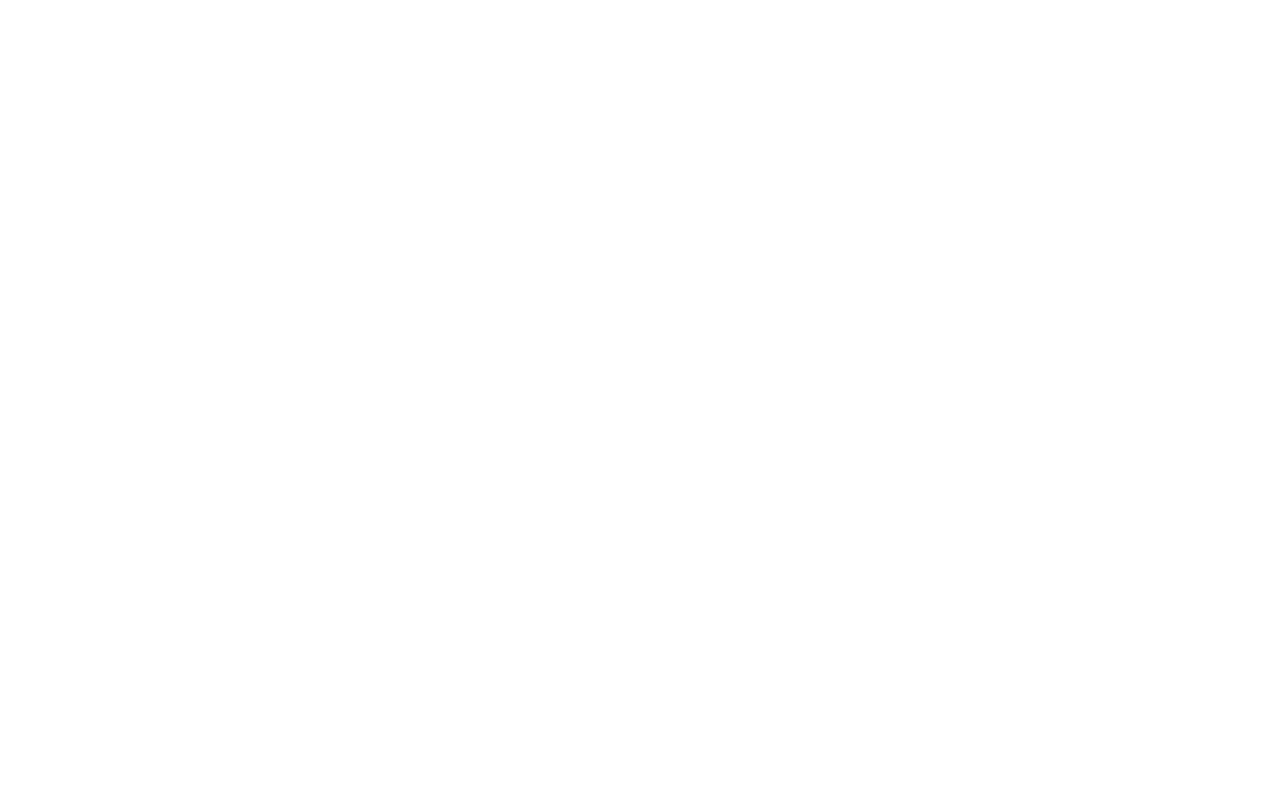
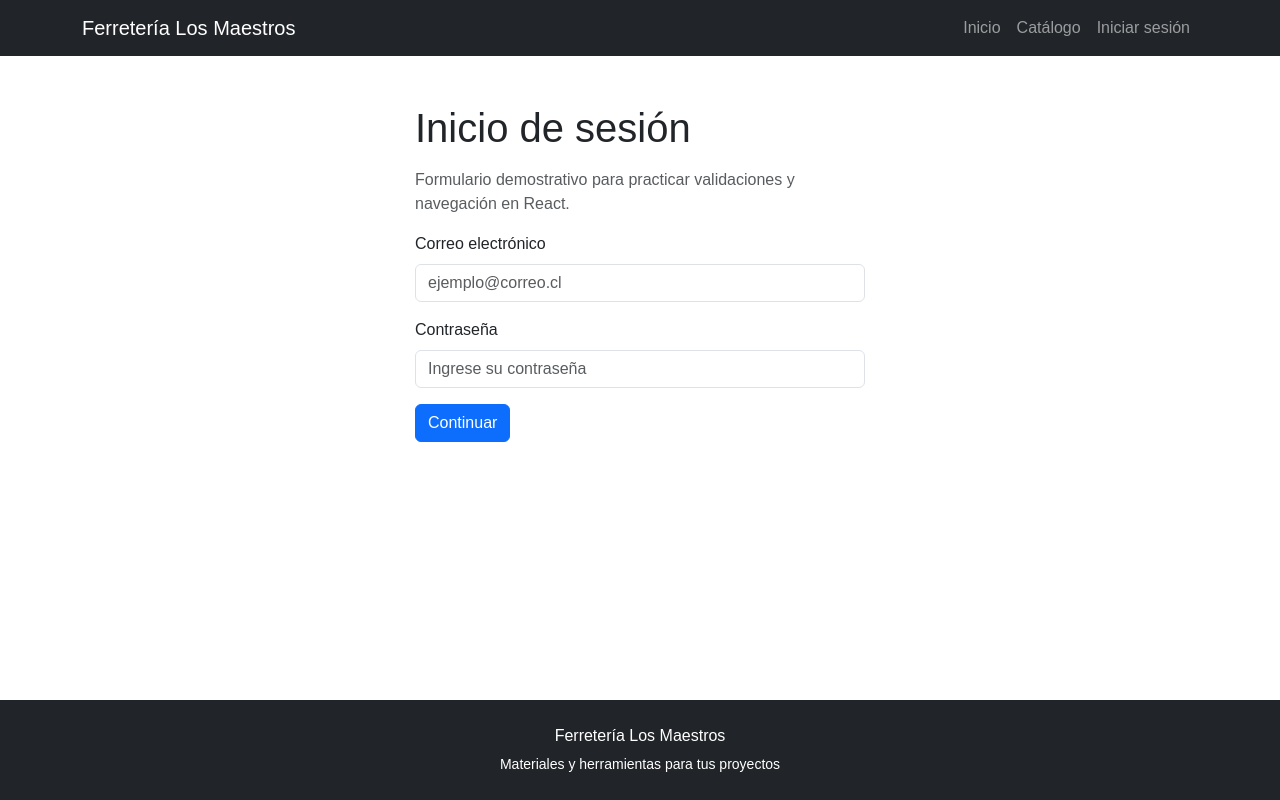
Before and after one commit to Tiema2005/evaluacion_2, a React (Vite) app in the folder Los-Clavitos/: page /login in a window 1280 px wide. Before the commit this address had no page. Built offline with nearby package versions, Linux system fonts and the light colour scheme.

Commit message:
(Felipe) Implementación de formulario de inicio de sesión con validaciones y navegación

```diff
--- a/Los-Clavitos/src/App.jsx
+++ b/Los-Clavitos/src/App.jsx
@@ -1,9 +1,9 @@
 import { BrowserRouter, Routes, Route } from "react-router-dom";
-
 import PlantillaPublica from "./components/templates/PlantillaPublica";
 import Inicio from "./pages/Inicio";
 import Catalogo from "./pages/Catalogo";
 import DetalleProducto from "./pages/DetalleProducto";
+import Login from "./pages/Login";
 
 function App() {
     return (
@@ -13,6 +13,7 @@
                     <Route path="/" element={<Inicio />} />
                     <Route path="/catalogo" element={<Catalogo />} />
                     <Route path="/producto/:codigo" element={<DetalleProducto />} />
+                    <Route path="/login" element={<Login />} />
                 </Route>
             </Routes>
         </BrowserRouter>
--- /dev/null
+++ b/Los-Clavitos/src/components/organisms/FormularioLogin.jsx
@@ -0,0 +1,69 @@
+import { useState } from "react";
+import CampoInput from "../atoms/CampoInput";
+import Boton from "../atoms/Boton";
+import { validarCorreo, validarContrasena } from "../../utils/validaciones";
+
+function FormularioLogin(props) {
+    const [correo, setCorreo] = useState("");
+    const [contrasena, setContrasena] = useState("");
+    const [errores, setErrores] = useState({});
+
+    function cambiarCorreo(evento) {
+        setCorreo(evento.target.value);
+    }
+
+    function cambiarContrasena(evento) {
+        setContrasena(evento.target.value);
+    }
+
+    function enviarFormulario(evento) {
+        evento.preventDefault();
+
+        const nuevosErrores = {
+            correo: validarCorreo(correo),
+            contrasena: validarContrasena(contrasena)
+        };
+
+        setErrores(nuevosErrores);
+
+        if (nuevosErrores.correo || nuevosErrores.contrasena) {
+            return;
+        }
+
+        props.onEnviar({ correo });
+    }
+
+    return (
+        <form onSubmit={enviarFormulario} noValidate>
+            <CampoInput
+                id="correoLogin"
+                label="Correo electrónico"
+                tipo="email"
+                name="correo"
+                placeholder="ejemplo@correo.cl"
+                value={correo}
+                onChange={cambiarCorreo}
+                errorTexto={errores.correo}
+            />
+
+            <CampoInput
+                id="contrasenaLogin"
+                label="Contraseña"
+                tipo="password"
+                name="contrasena"
+                placeholder="Ingrese su contraseña"
+                value={contrasena}
+                onChange={cambiarContrasena}
+                errorTexto={errores.contrasena}
+            />
+
+            <Boton
+                texto="Continuar"
+                variante="primary"
+                tipo="submit"
+            />
+        </form>
+    );
+}
+
+export default FormularioLogin;
--- a/Los-Clavitos/src/components/organisms/Navbar.jsx
+++ b/Los-Clavitos/src/components/organisms/Navbar.jsx
@@ -20,6 +20,10 @@
                         <Nav.Link as={Link} to="/catalogo">
                             Catálogo
                         </Nav.Link>
+
+                        <Nav.Link as={Link} to="/login">
+                            Iniciar sesión
+                        </Nav.Link>
                     </Nav>
                 </NavbarBootstrap.Collapse>
             </Container>
--- /dev/null
+++ b/Los-Clavitos/src/pages/Login.jsx
@@ -0,0 +1,33 @@
+import { Container } from "react-bootstrap";
+import { useNavigate } from "react-router-dom";
+import FormularioLogin from "../components/organisms/FormularioLogin";
+import { useTituloPagina } from "../hooks/useTituloPagina";
+
+function Login() {
+    const navigate = useNavigate();
+
+    useTituloPagina("Inicio de sesión");
+
+    function completarFormulario() {
+        navigate("/catalogo");
+    }
+
+    return (
+        <Container className="py-5">
+            <div className="mx-auto" style={{ maxWidth: "450px" }}>
+                <h1 className="mb-3">Inicio de sesión</h1>
+
+                <p className="text-muted">
+                    Formulario demostrativo para practicar
+                    validaciones y navegación en React.
+                </p>
+
+                <FormularioLogin
+                    onEnviar={completarFormulario}
+                />
+            </div>
+        </Container>
+    );
+}
+
+export default Login;
--- /dev/null
+++ b/Los-Clavitos/src/utils/validaciones.js
@@ -0,0 +1,25 @@
+export function validarCorreo(correo) {
+    if (!correo.trim()) {
+        return "El correo electrónico es obligatorio.";
+    }
+
+    const formatoCorreo = /^[^\s@]+@[^\s@]+\.[^\s@]+$/;
+
+    if (!formatoCorreo.test(correo.trim())) {
+        return "Ingrese un correo electrónico válido.";
+    }
+
+    return "";
+}
+
+export function validarContrasena(contrasena) {
+    if (!contrasena) {
+        return "La contraseña es obligatoria.";
+    }
+
+    if (contrasena.length < 6) {
+        return "La contraseña debe tener al menos 6 caracteres.";
+    }
+
+    return "";
+}
```
